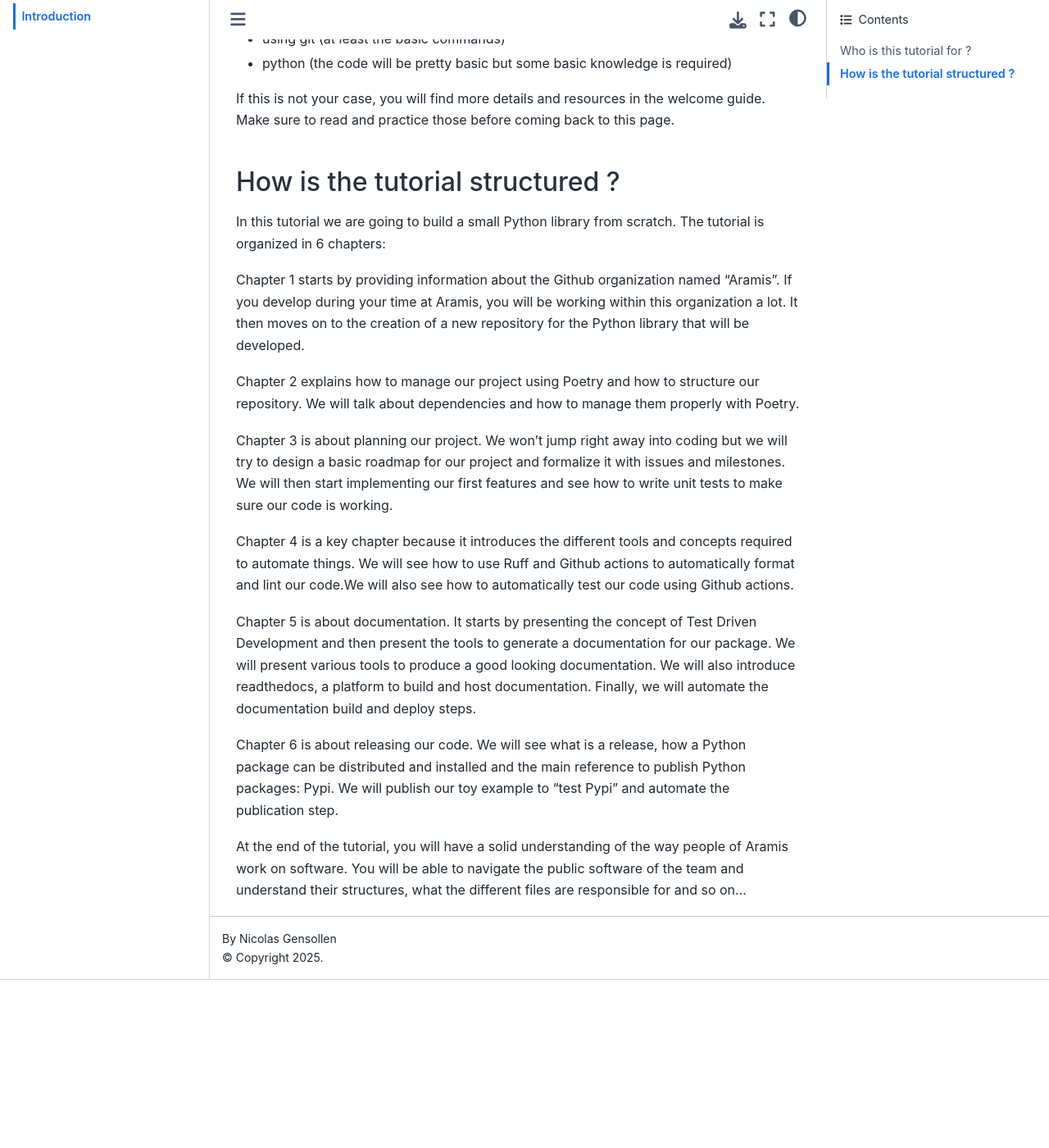
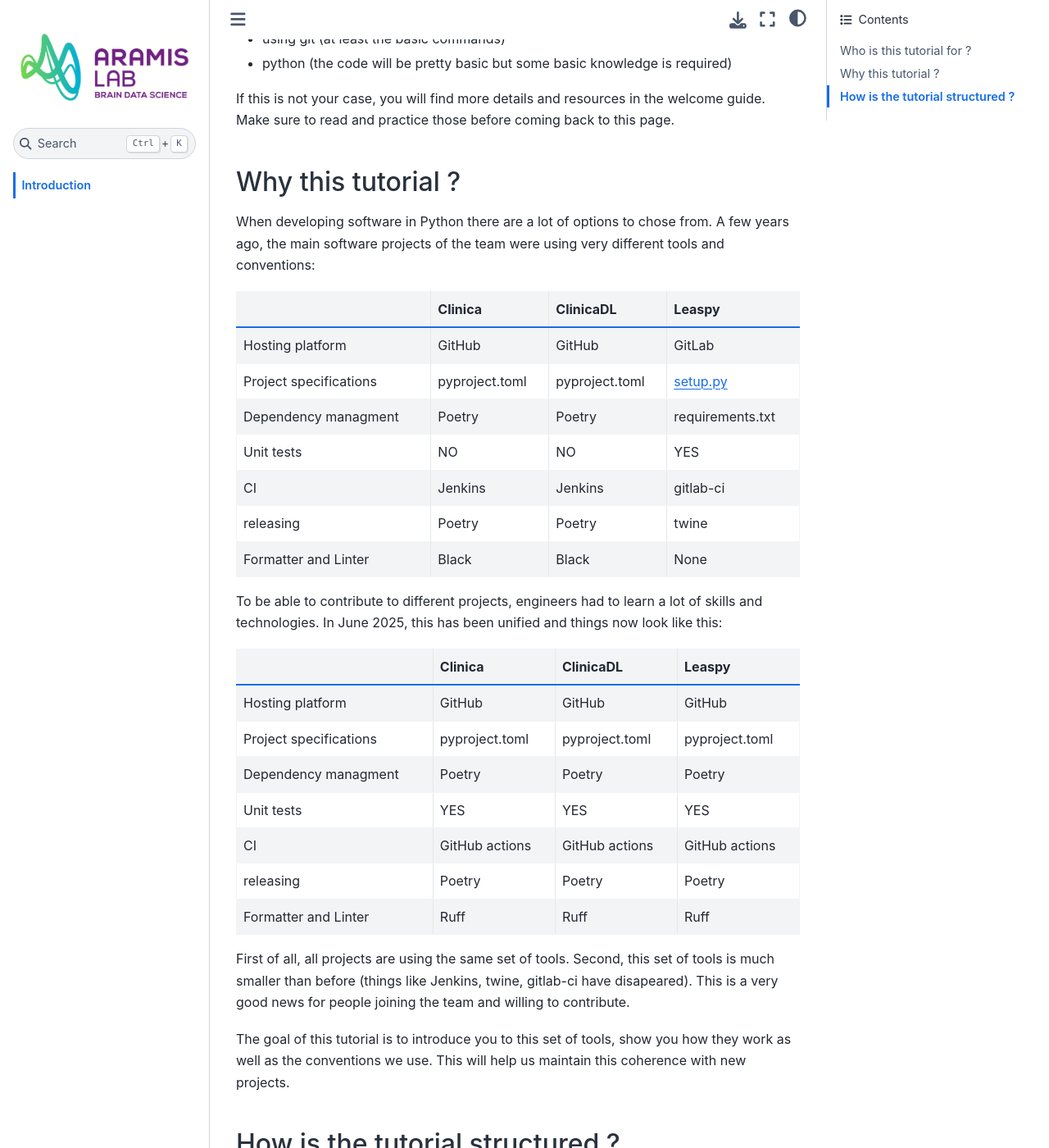
Before and after one commit to NicolasGensollen/formation-SED-2025, a Jupyter Book: the page built from Introduction.md, in a window 1280 px wide and 1400 px high, scrolled down 531 px. Shown: the whole window at 82% size. Built offline with Jupyter Book 1.0.4 settings and Sphinx 7.4.7 and the Sphinx Book theme 1.1.4, drawn with Linux system fonts in a browser that asks for light colours; pages that are not in the unit, such as notebooks, are missing from menus; before the commit the page ends 1726 px from its top, so only the background shows below that; some of the changed text lies outside the part shown.

Commit message:
Update intro

```diff
--- a/Introduction.md
+++ b/Introduction.md
@@ -14,20 +14,50 @@
 
 If this is not your case, you will find more details and resources in the welcome guide. Make sure to read and practice those before coming back to this page.
 
+## Why this tutorial ?
+
+When developing software in Python there are a lot of options to chose from. A few years ago, the main software projects of the team were using very different tools and conventions:
+
+|     | Clinica | ClinicaDL | Leaspy |
+| -------- | ------- | ------- | ------- |
+| Hosting platform  | GitHub | GitHub | GitLab |
+| Project specifications | pyproject.toml | pyproject.toml | setup.py |
+| Dependency managment | Poetry | Poetry | requirements.txt |
+| Unit tests | NO | NO | YES |
+| CI | Jenkins | Jenkins | gitlab-ci |
+| releasing | Poetry | Poetry | twine |
+| Formatter and Linter | Black | Black | None |
+
+To be able to contribute to different projects, engineers had to learn a lot of skills and technologies. In June 2025, this has been unified and things now look like this:
+
+|     | Clinica | ClinicaDL | Leaspy |
+| -------- | ------- | ------- | ------- |
+| Hosting platform  | GitHub | GitHub | GitHub |
+| Project specifications | pyproject.toml | pyproject.toml | pyproject.toml |
+| Dependency managment | Poetry | Poetry | Poetry |
+| Unit tests | YES | YES | YES |
+| CI | GitHub actions | GitHub actions | GitHub actions |
+| releasing | Poetry | Poetry | Poetry |
+| Formatter and Linter | Ruff | Ruff | Ruff |
+
+First of all, all projects are using the same set of tools. Second, this set of tools is much smaller than before (things like Jenkins, twine, gitlab-ci have disapeared). This is a very good news for people joining the team and willing to contribute.
+
+The goal of this tutorial is to introduce you to this set of tools, show you how they work as well as the conventions we use. This will help us maintain this coherence with new projects.
+
 ## How is the tutorial structured ?
 
 In this tutorial we are going to build a small Python library from scratch. The tutorial is organized in 6 chapters:
 
-Chapter 1 starts by providing information about the Github organization named "Aramis". If you develop during your time at Aramis, you will be working within this organization a lot. It then moves on to the creation of a new repository for the Python library that will be developed.
+**Chapter 1** starts by providing information about the Github organization named "Aramis". If you develop during your time at Aramis, you will be working within this organization a lot. It then moves on to the creation of a new repository for the Python library that will be developed.
 
-Chapter 2 explains how to manage our project using Poetry and how to structure our repository. We will talk about dependencies and how to manage them properly with Poetry.
+**Chapter 2** explains how to manage our project using Poetry and how to structure our repository. We will talk about dependencies and how to manage them properly with Poetry.
 
-Chapter 3 is about planning our project. We won't jump right away into coding but we will try to design a basic roadmap for our project and formalize it with issues and milestones. We will then start implementing our first features and see how to write unit tests to make sure our code is working.
+**Chapter 3** is about planning our project. We won't jump right away into coding but we will try to design a basic roadmap for our project and formalize it with issues and milestones. We will then start implementing our first features and see how to write unit tests to make sure our code is working.
 
-Chapter 4 is a key chapter because it introduces the different tools and concepts required to automate things. We will see how to use Ruff and Github actions to automatically format and lint our code.We will also see how to automatically test our code using Github actions.
+**Chapter 4** is a key chapter because it introduces the different tools and concepts required to automate things. We will see how to use Ruff and Github actions to automatically format and lint our code.We will also see how to automatically test our code using Github actions.
 
-Chapter 5 is about documentation. It starts by presenting the concept of Test Driven Development and then present the tools to generate a documentation for our package. We will present various tools to produce a good looking documentation. We will also introduce readthedocs, a platform to build and host documentation. Finally, we will automate the documentation build and deploy steps.
+**Chapter 5** is about documentation. It starts by presenting the concept of Test Driven Development and then present the tools to generate a documentation for our package. We will present various tools to produce a good looking documentation. We will also introduce readthedocs, a platform to build and host documentation. Finally, we will automate the documentation build and deploy steps.
 
-Chapter 6 is about releasing our code. We will see what is a release, how a Python package can be distributed and installed and the main reference to publish Python packages: Pypi. We will publish our toy example to "test Pypi" and automate the publication step.
+**Chapter 6** is about releasing our code. We will see what is a release, how a Python package can be distributed and installed and the main reference to publish Python packages: Pypi. We will publish our toy example to "test Pypi" and automate the publication step.
 
 At the end of the tutorial, you will have a solid understanding of the way people of Aramis work on software. You will be able to navigate the public software of the team and understand their structures, what the different files are responsible for and so on...
```
